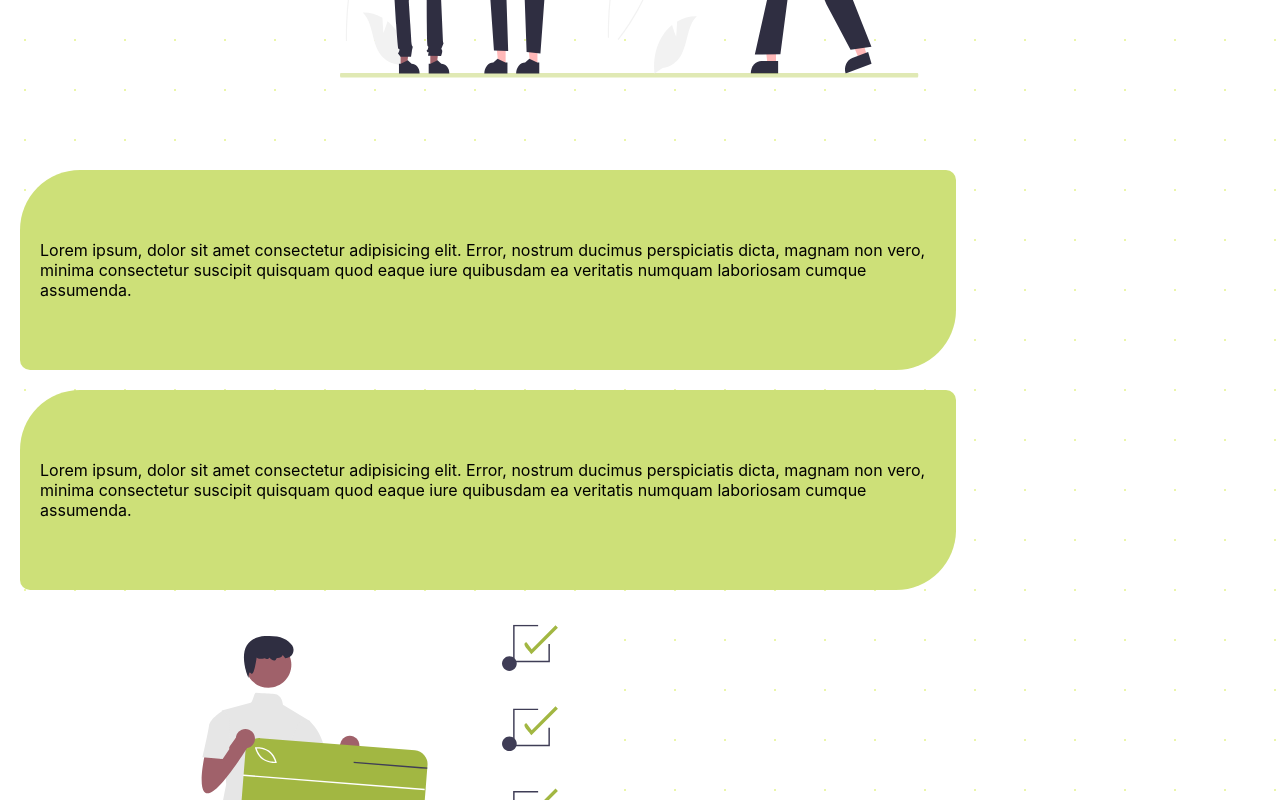
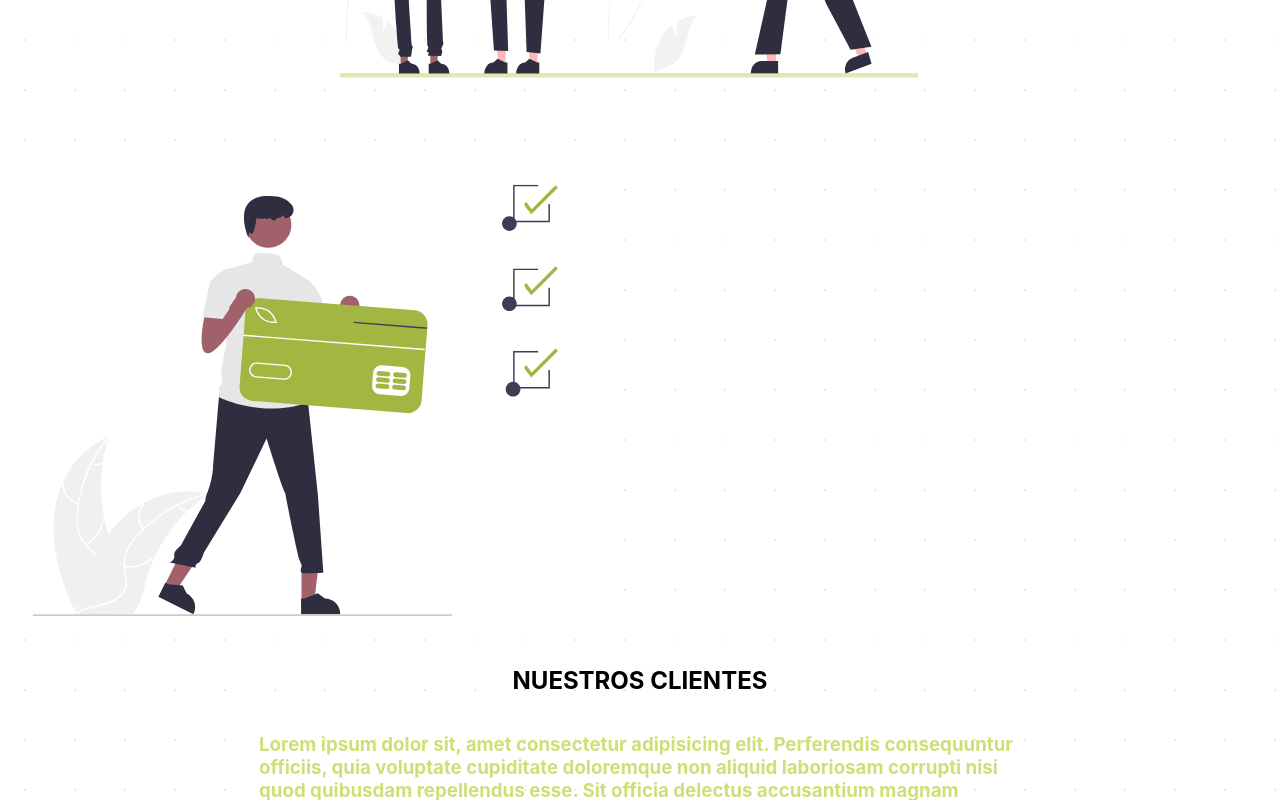
Before and after one commit to kloehz/OpenCardWeb, a Next.js app: page /about-us in a window 1280 px wide. Shown: the part 485-1285 px from the top of the page. Built offline with nearby package versions, Linux system fonts and the light colour scheme.

Commit message:
Test vercel

```diff
--- a/pages/about-us/index.tsx
+++ b/pages/about-us/index.tsx
@@ -1,6 +1,5 @@
 import { styles } from '../../styles/about-us/about-us';
 import { OurEnterprise } from '../../components/about-us/OurEnterprise';
-import { Dialogs } from '../../components/about-us/Dialogs';
 import { BoyAndChecks } from '../../components/about-us/BoyAndChecks';
 import { Avatar } from '../../components/about-us/Avatar';
 
@@ -10,8 +9,6 @@ const aboutUs = () => {
     <>
       <div className="about-us-container">
         <OurEnterprise />
-        <Dialogs side={'right'}/>
-        <Dialogs side={'left'}/>
         <BoyAndChecks />
         <Avatar />
       </div>
```
